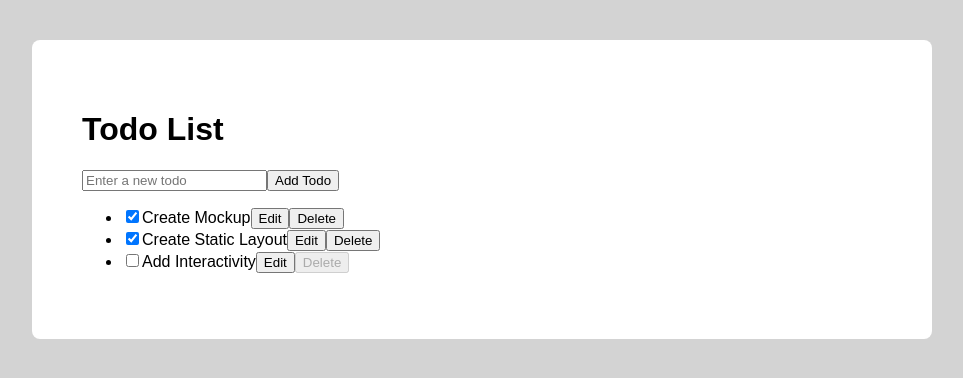
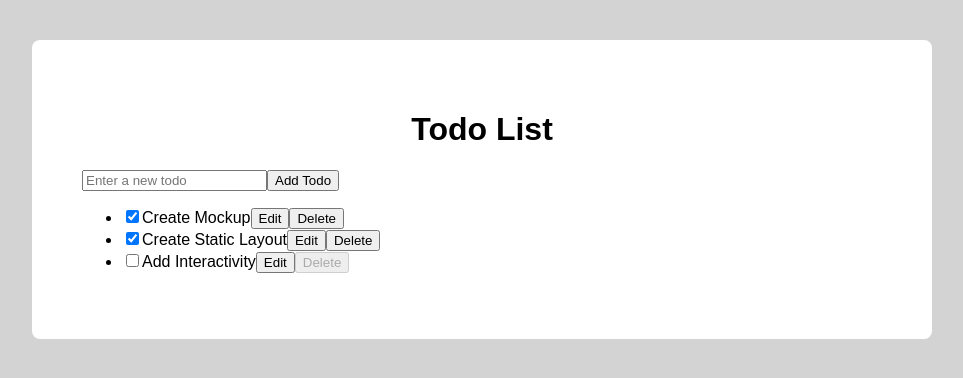
Before and after one commit to SoftwareEngineeringInnovator/R-ALAB-320H_9_1-Building_a_Todo_List, a React (Vite) app: page / in a window 1280 px wide. Shown: the top 378 px of the page, without its empty margins (158-1121 px from the left). Built offline with nearby package versions, Linux system fonts and the light colour scheme.

Commit message:
add style to the h1 tittle

```diff
--- a/src/App.css
+++ b/src/App.css
@@ -11,3 +11,8 @@ main {
   background-color: white;
   border-radius: 8px;
 }
+
+h1 {
+  text-align: center;
+  color: black;
+}
```
